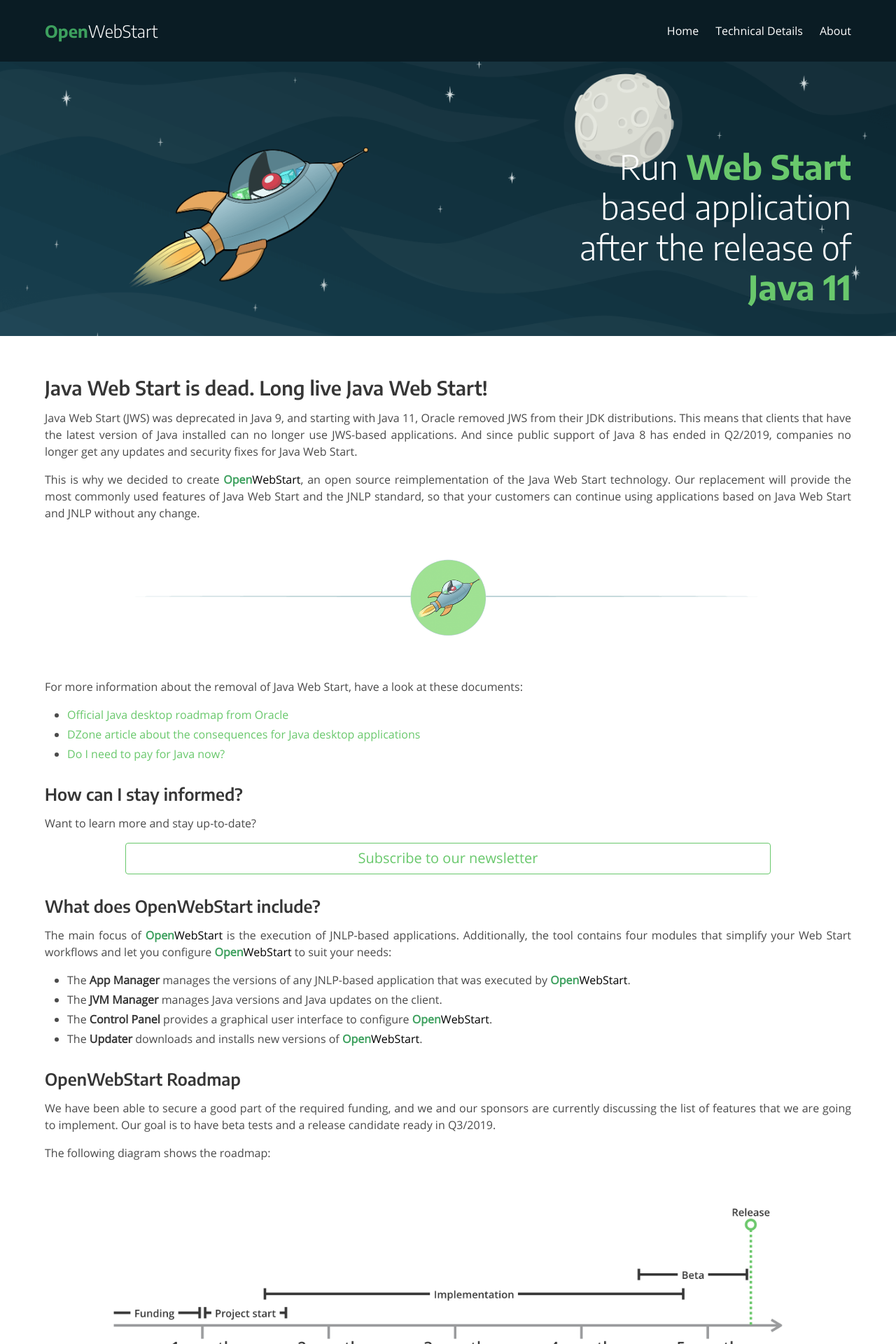
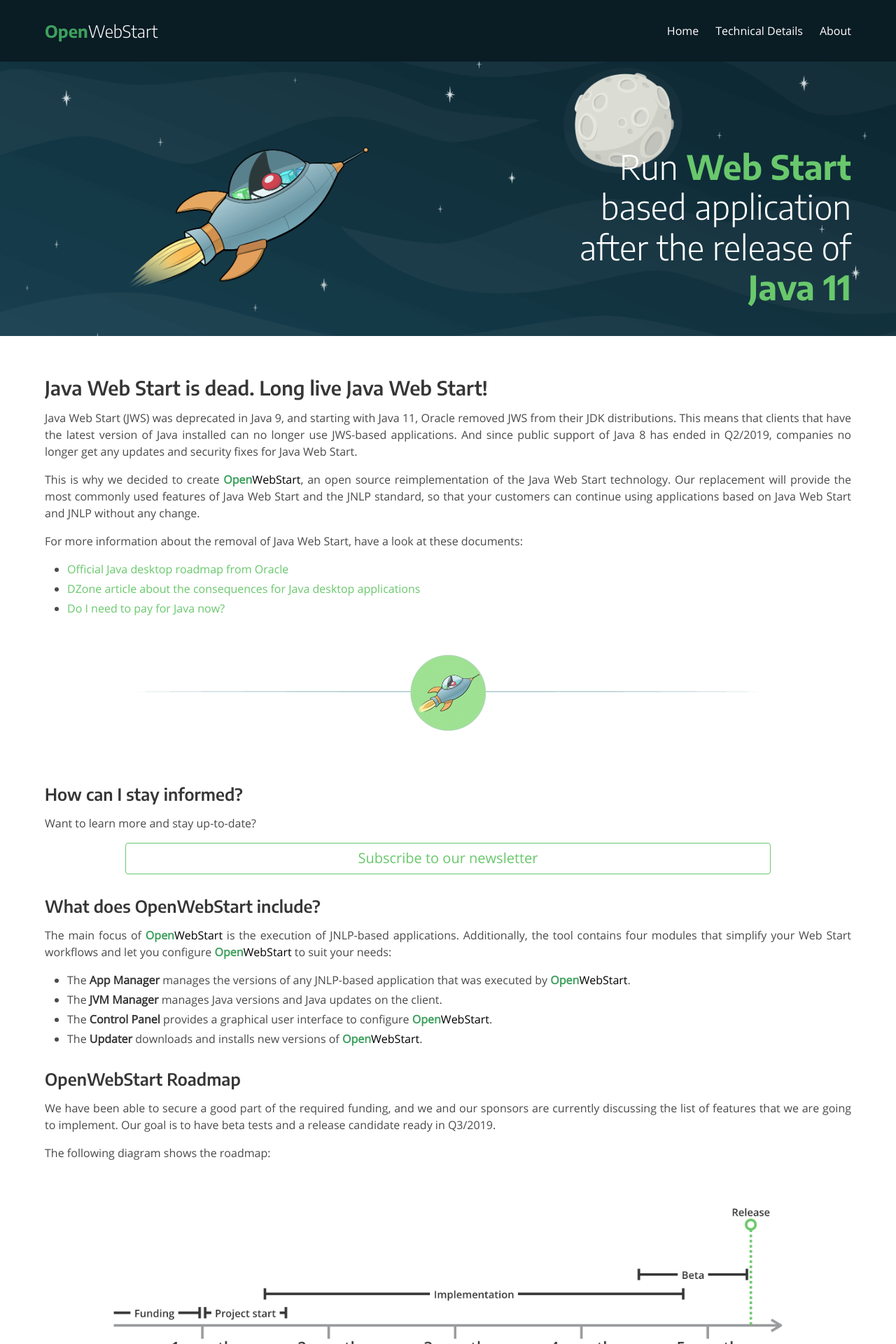
Before and after one commit to karakun/openwebstart-page, a Jekyll site: the page built from index.md, in a window 1280 px wide. Shown: the top 1920 px of the page at 70% size. Built offline with Jekyll 4.4.1, drawn with Linux system fonts in a browser that asks for light colours; comment, search, counter and statistics services are not loaded; our own code applies the rules of GitHub Pages for plain Markdown files.

Commit message:
move devider below links

```diff
--- a/index.md
+++ b/index.md
@@ -13,13 +13,13 @@
 Our replacement will provide the most commonly used features of Java Web Start and the JNLP standard,
 so that your customers can continue using applications based on Java Web Start and JNLP without any change.
 
-![divider]({{ "/assets/images/webstart/divider-2.png" | relative_url }})
-
 For more information about the removal of Java Web Start, have a look at these documents:
 
 * [Official Java desktop roadmap from Oracle](https://www.oracle.com/technetwork/java/javase/javaclientroadmapupdate2018mar-4414431.pdf)
 * [DZone article about the consequences for Java desktop applications](https://dzone.com/articles/what-the-future-java-releases-will-mean-for-legacy)
 * [Do I need to pay for Java now?](https://dev.karakun.com/java/2018/06/25/java-releases.html)
+
+![divider]({{ "/assets/images/webstart/divider-2.png" | relative_url }})
 
 ### How can I stay informed?
 Want to learn more and stay up-to-date?
```
